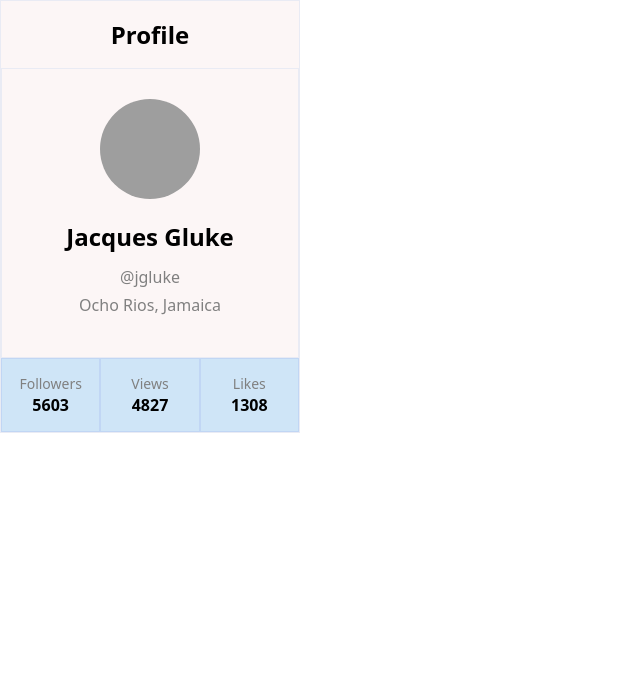
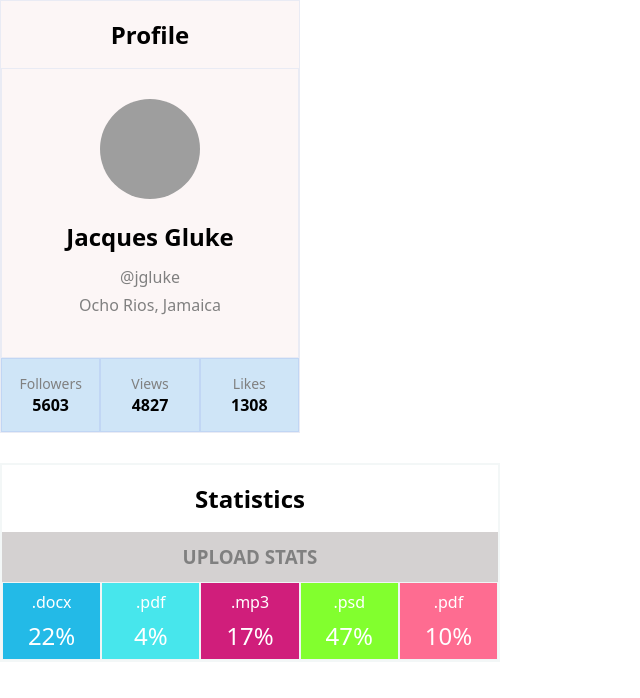
Before and after one commit to andrii-telishko/goit-react-hw-01-components, a React (Create React App) app: page / in a window 1280 px wide. Shown: the top 698 px of the page, without its empty margins (0-640 px from the left). Built offline with nearby package versions, Linux system fonts and the light colour scheme; grey boxes are pictures that could not be loaded.

Commit message:
done task 2

```diff
--- a/src/App.js
+++ b/src/App.js
@@ -1,15 +1,23 @@
 import React from "react";
 import Profile from "./components/Profile/Profile"
 import user from "./json/user.json"
+import Statistics from "./components/Statistics/Statistics"
+import statistic from "./json/statistical-data.json"
 
 function App() {
   return (
+    <>
     <Profile
       name={user.name}
   tag={user.tag}
   location={user.location}
   avatar={user.avatar}
-  stats={user.stats}/>
+      stats={user.stats} />
+      <Statistics
+        title={'Upload stats'}
+        stats = {statistic}
+      />
+      </>
   );
 }
 
--- a/src/components/Statistics/Statistics.js
+++ b/src/components/Statistics/Statistics.js
@@ -1 +1,27 @@
 import React from "react";
+import PropTypes from "prop-types";
+import styles from "./Statistics.module.css"
+
+
+const Statistics = ({title, stats}) => (
+    <section className={styles.statistic_section}>
+        <h2>Statistics</h2>
+        {title && (<h3 className={styles.section_title}>{title}</h3>)}
+        <ul className={styles.statistic_list}>
+            {stats.map(({ id, label, percentage }) => (
+                <li key={id} className={styles.list_item}
+                    style={{ backgroundColor: "#" + Math.floor(Math.random() * 16777215).toString(16) }}>
+                    <span className={styles.item_label}>{label}</span>
+                    <span className={styles.item_quantity}>{percentage}%</span>
+                </li>
+            ))}
+        </ul>
+    </section>
+)
+
+Statistics.propTypes = {
+    title: PropTypes.string,
+    stats: PropTypes.array.isRequired
+}
+
+export default Statistics
--- a/src/components/Statistics/Statistics.module.css
+++ b/src/components/Statistics/Statistics.module.css
@@ -0,0 +1,45 @@
+.statistic_section {
+  width: 500px;
+  height: 100%;
+  text-align: center;
+  margin-bottom: 30px;
+  border: 2px solid rgb(240, 245, 245, 0.8);
+}
+
+.section_title {
+  color: grey;
+  text-transform: uppercase;
+  background-color: rgb(212, 209, 209);
+  margin: 0;
+  height: 50px;
+  display: flex;
+  align-items: center;
+  justify-content: center;
+}
+
+.statistic_list {
+  display: flex;
+  list-style: none;
+  justify-content: space-around;
+  margin: 0;
+  padding: 0;
+  background-color: aquamarine;
+}
+
+.list_item {
+  display: grid;
+  width: 100%;
+  height: 100%;
+  padding: 10px;
+  border: 1px solid rgb(240, 245, 245);
+}
+
+.item_label {
+  color: white;
+  margin-bottom: 10px;
+}
+
+.item_quantity {
+  color: white;
+  font-size: 24px;
+}
```
